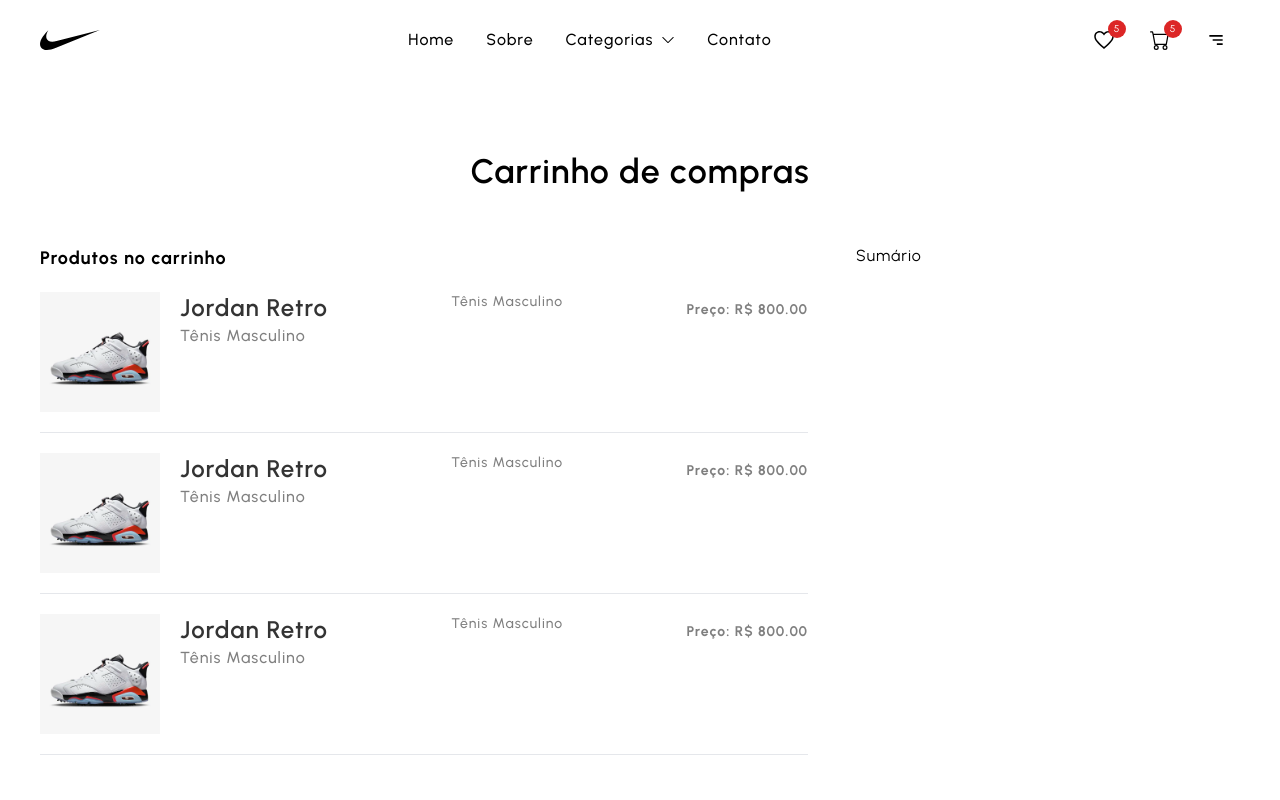
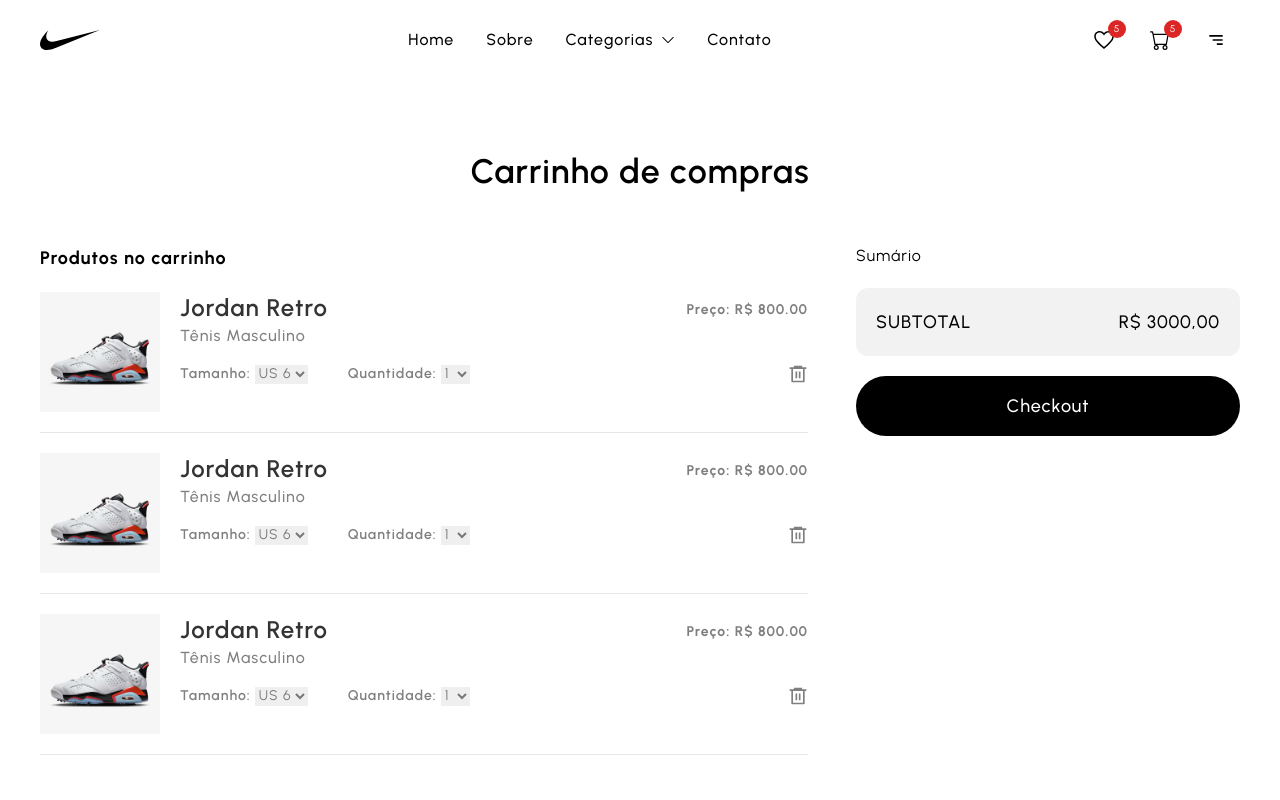
Before and after one commit to igosantana/shoes-store-frontend, a Next.js app: page /cart in a window 1280 px wide. Shown: the top 800 px of the page. Built offline with nearby package versions, Linux system fonts and the light colour scheme.

Commit message:
feat: cartItem component with success and failed payment pages

```diff
--- a/components/Cards/CartItem/CartItem.tsx
+++ b/components/Cards/CartItem/CartItem.tsx
@@ -1,4 +1,6 @@
-const CartItem = () => {
+import { RiDeleteBin6Line } from 'react-icons/ri'
+
+const CartItem: React.FC = (): JSX.Element => {
   return (
     <div className='flex py-5 gap-3 md:gap-5 border-b'>
       <div className='shrink-0 aspect-square w-[50px] md:w-[120px]'>
@@ -9,17 +11,47 @@
           <h3 className='text-lg md:text-2xl font-semibold text-black/[0.8]'>
             Jordan Retro
           </h3>
-          <span className='text-sm md:text-md font-medium text-black/[0.5] block'>
-            Tênis Masculino
-          </span>
           <span className='text-sm md:text-md font-bold text-black/[0.5] mt-2'>
             Preço: R$ 800.00
           </span>
         </div>
-        <span className='text-md  font-medium text-black/[0.5] hidden md:block'>
+        <span className='text-md  font-medium text-black/[0.5] md:block'>
           Tênis Masculino
         </span>
-        <div className='flex items-center justify-between mt-4'></div>
+        <div className='flex items-center justify-between mt-4'>
+          <div className='flex items-center gap-2 md:gap-10 text-black/[0.5] text-sm md:text-md'>
+            <div className='flex items-center gap-1'>
+              <span className='font-semibold'>Tamanho:</span>
+              <select className='hover:text-black'>
+                <option value='1'>US 6</option>
+                <option value='1'>US 6</option>
+                <option value='1'>US 6</option>
+                <option value='1'>US 6</option>
+                <option value='1'>US 6</option>
+                <option value='1'>US 6</option>
+                <option value='1'>US 6</option>
+                <option value='1'>US 6</option>
+                <option value='1'>US 6</option>
+              </select>
+            </div>
+
+            <div className='flex items-center gap-1'>
+              <span className='font-semibold'>Quantidade:</span>
+              <select className='hover:text-black'>
+                <option value='1'>1</option>
+                <option value='2'>2</option>
+                <option value='3'>3</option>
+                <option value='4'>4</option>
+                <option value='5'>5</option>
+                <option value='6'>6</option>
+                <option value='7'>7</option>
+                <option value='8'>8</option>
+                <option value='9'>9</option>
+              </select>
+            </div>
+          </div>
+          <RiDeleteBin6Line className='cursor-pointer text-black/[0.5] hover:text-black text-[16px] md:text-[20px]' />
+        </div>
       </div>
     </div>
   );
--- a/pages/cart.tsx
+++ b/pages/cart.tsx
@@ -1,6 +1,8 @@
+import Image from "next/image";
 import CartItem from "@/components/Cards/CartItem";
 import Wrapper from "@/components/Wrapper";
 import { NextPage } from "next";
+import Link from "next/link";
 
 const Cart: NextPage = () => {
   return (
@@ -26,10 +28,38 @@
           {/* Cart Items End */}
 
           {/* Summary Start */}
-          <div className='flex-[1]'>Sumário</div>
+          <div className='flex-[1]'>
+            <div className='flex-[1]'>Sumário</div>
+
+            <div className='p-5 my-5 bg-black/[0.05] rounded-xl'>
+              <div className='flex justify-between'>
+                <span className='uppercase text-md md:text-lg font-medium text-black'>Subtotal</span>
+                <span className='text-md md:text-lg font-medium text-black'>R$ 3000,00</span>
+              </div>
+            </div>
+            <button className='w-full py-4 rounded-full bg-black text-white text-lg font-medium transition-transform active:scale-95 mb-3 hover:opacity-75'>
+              Checkout
+            </button>
+          </div>
           {/* Summary End */}
         </div>
         {/* Cart Content End */}
+
+        {/*
+        --Empty page
+        <div className='flex-[2] flex flex-col items-center pb-[50px] md:-mt-14'>
+          <Image src='/empty-cart.jpg' alt='Imagem do carrinho vazio' width={300} height={300} className='w-[300px] md:w-[400px]' />
+          <span className='text-xl font-bold'>Seu carrinho está vazio.</span>
+          <span className='text-center mt-4'>
+            Parece que você não adicionou nada ao seu carrinho.
+            <br />
+            Vamos lá e explore as categorias acima.
+          </span>
+          <Link href='/' className='py-4 px-8 rounded-full bg-black text-white text-lg font-medium transition-transform active:scale-95 mb-3 hover:opacity-75 mt-8'>
+            Continue comprando
+          </Link>
+        </div>
+*/}
       </Wrapper>
     </div>
   );
--- /dev/null
+++ b/pages/failed.tsx
@@ -0,0 +1,25 @@
+import Wrapper from "@/components/Wrapper";
+import { NextPage } from "next";
+import Link from "next/link";
+
+const Failed: NextPage = () => {
+  return (
+    <div className="min-h-[650px] flex items-center">
+      <Wrapper>
+        <div className="max-w-[600px] rounded-lg p-5 border border-black mx-auto flex flex-col">
+          <div className="text-2xl font-bold">Falha no pagamento</div>
+          <div className="text-base mt-5">
+            Por qualquer produto que esteja procurando, envie um email
+          </div>
+          <div className="underline">shoeshopcontact@shop.com</div>
+
+          <Link href="/" className="font-bold mt-5">
+            Continue comprando
+          </Link>
+        </div>
+      </Wrapper>
+    </div>
+  );
+};
+
+export default Failed;
--- /dev/null
+++ b/pages/success.tsx
@@ -0,0 +1,30 @@
+import Wrapper from "@/components/Wrapper";
+import { NextPage } from "next";
+import Link from "next/link";
+
+const Success: NextPage = () => {
+  return (
+    <div className="min-h-[650px] flex items-center">
+      <Wrapper>
+        <div className="max-w-[600px] rounded-lg p-5 border border-black mx-auto flex flex-col">
+          <div className="text-2xl font-bold">
+            Obrigado pela preferência!
+          </div>
+          <div className="text-lg font-bold mt-2">
+            Seu pedido foi registrado com sucesso!!
+          </div>
+          <div className="text-base mt-5">
+            Para qualquer produto que esteja procurando, nos envie um email
+          </div>
+          <div className="underline">shoeshopcontact@shop.com</div>
+
+          <Link href="/" className="font-bold mt-5">
+            Continue comprando
+          </Link>
+        </div>
+      </Wrapper>
+    </div>
+  );
+};
+
+export default Success;
```
